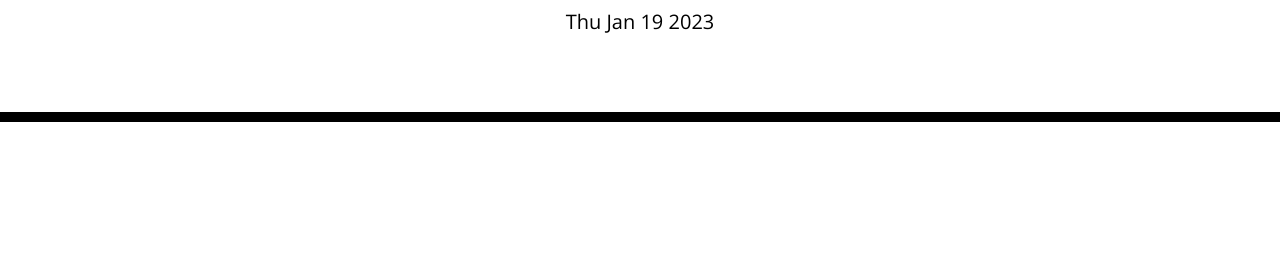
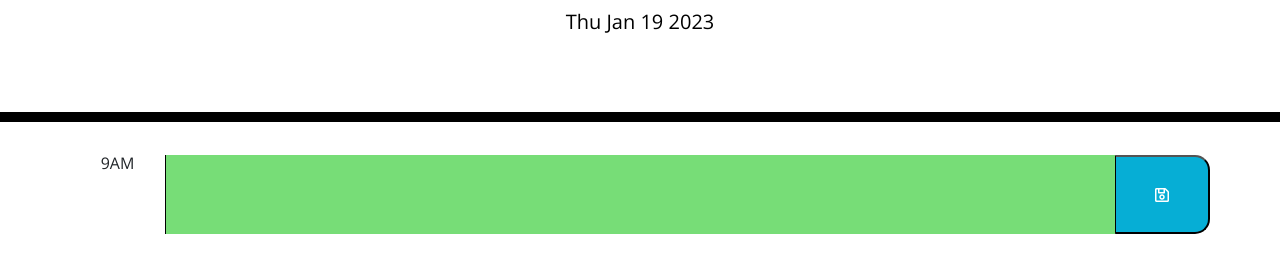
Before and after one commit to dantrovato/work-day-scheduler, a plain HTML site: page index.html in a window 1280 px wide. Shown: the part 182-454 px from the top of the page. Drawn offline with nearby package versions, Linux system fonts and the light colour scheme.

Commit message:
Add first row

```diff
--- a/assets/js/app.js
+++ b/assets/js/app.js
@@ -8,5 +8,7 @@ function placeCurrentDateUnderTitle() {
 }
 
 document.addEventListener("DOMContentLoaded", () => {
+  const $container = $("div.container");
+
   placeCurrentDateUnderTitle();
 });
--- a/index.html
+++ b/index.html
@@ -29,7 +29,13 @@
       <p id="currentDay" class="lead"></p>
     </header>
     <div class="container">
-      <!-- Timeblocks go here -->
+      <div class="row time-block">
+        <div class="col-md-1">9AM</div>
+        <textarea class="col-md-10 future"></textarea>
+        <button class="saveBtn col-md-1">
+          <i class="far fa-save"></i>
+        </button>
+      </div>
     </div>
 
     <script src="https://cdnjs.cloudflare.com/ajax/libs/jquery/3.2.1/jquery.min.js"></script>
--- a/style.css
+++ b/style.css
@@ -1,5 +1,5 @@
 body {
-  font-family: 'Open Sans', sans-serif;
+  font-family: "Open Sans", sans-serif;
   font-size: 16px;
   line-height: 1;
 }
@@ -11,6 +11,7 @@ textarea {
   color: #000000;
   border-left: 1px solid black;
   padding: 10px;
+  /* height: 3rem; */
 }
 
 .jumbotron {
@@ -34,12 +35,17 @@ textarea {
   white-space: pre-wrap;
   height: 80px;
   border-top: 1px solid white;
+
+  /* my rules */
+  /* display: flex;
+  align-items: flex-start; */
 }
 
 .hour {
   background-color: #ffffff;
   color: #000000;
   border-top: 1px dashed #000000;
+  width: 3rem;
 }
 
 .past {
@@ -63,9 +69,15 @@ textarea {
   border-bottom-right-radius: 15px;
   background-color: #06aed5;
   color: white;
+  /* my rules */
+  display: flex;
+  justify-content: center;
+  align-items: center;
 }
 
 .saveBtn i:hover {
   font-size: 20px;
   transition: all 0.3s ease-in-out;
 }
+
+/* My rules */
```
